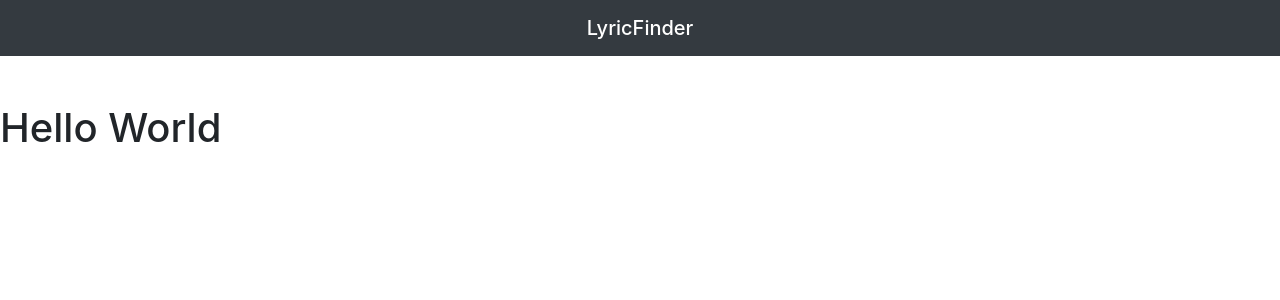
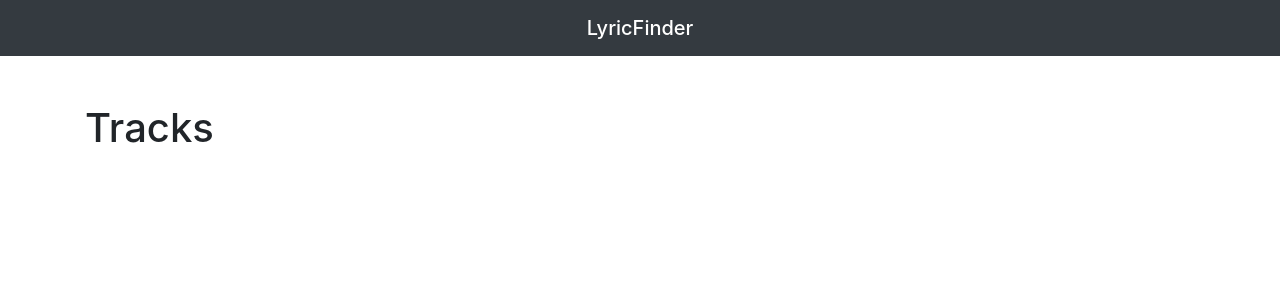
Before and after one commit to ChristopherBeards/lyricfinder_react, a React (Create React App) app: page / in a window 1280 px wide. Shown: the top 300 px of the page. Built offline with nearby package versions, Linux system fonts and the light colour scheme.

Commit message:
Initial context created

```diff
--- a/package.json
+++ b/package.json
@@ -5,6 +5,7 @@
   "dependencies": {
     "react": "^16.4.2",
     "react-dom": "^16.4.2",
+    "react-router-dom": "^4.3.1",
     "react-scripts": "1.1.5"
   },
   "scripts": {
--- a/src/App.js
+++ b/src/App.js
@@ -1,15 +1,23 @@
 import React, { Component } from 'react';
+import { BrowserRouter as Router, Route, Switch } from 'react-router-dom';
 import './App.css';
 
 import Navbar from './components/layout/Navbar';
+import Index from './components/layout/Index';
 
 class App extends Component {
   render() {
     return (
-      <div className="App">
-        <Navbar />
-        <h1>Hello World</h1>
-      </div>
+      <Router>
+        <React.Fragment>
+          <Navbar />
+          <div className="container">
+            <Switch>
+              <Route exact path="/" component={Index} />
+            </Switch>
+          </div>
+        </React.Fragment>
+      </Router>
     );
   }
 }
--- /dev/null
+++ b/src/components/layout/Index.js
@@ -0,0 +1,12 @@
+import React from 'react';
+import Tracks from '../tracks/Tracks';
+
+const Index = () => {
+  return (
+    <React.Fragment>
+      <Tracks />
+    </React.Fragment>
+  );
+};
+
+export default Index;
--- /dev/null
+++ b/src/components/tracks/Tracks.js
@@ -0,0 +1,13 @@
+import React, { Component } from 'react';
+
+class Tracks extends Component {
+  render() {
+    return (
+      <div>
+        <h1>Tracks</h1>
+      </div>
+    );
+  }
+}
+
+export default Tracks;
```
Also changed, not shown: src/context.js (added, +24 -0 lines), 1 other file (tests, documents, lock files or other folders).
